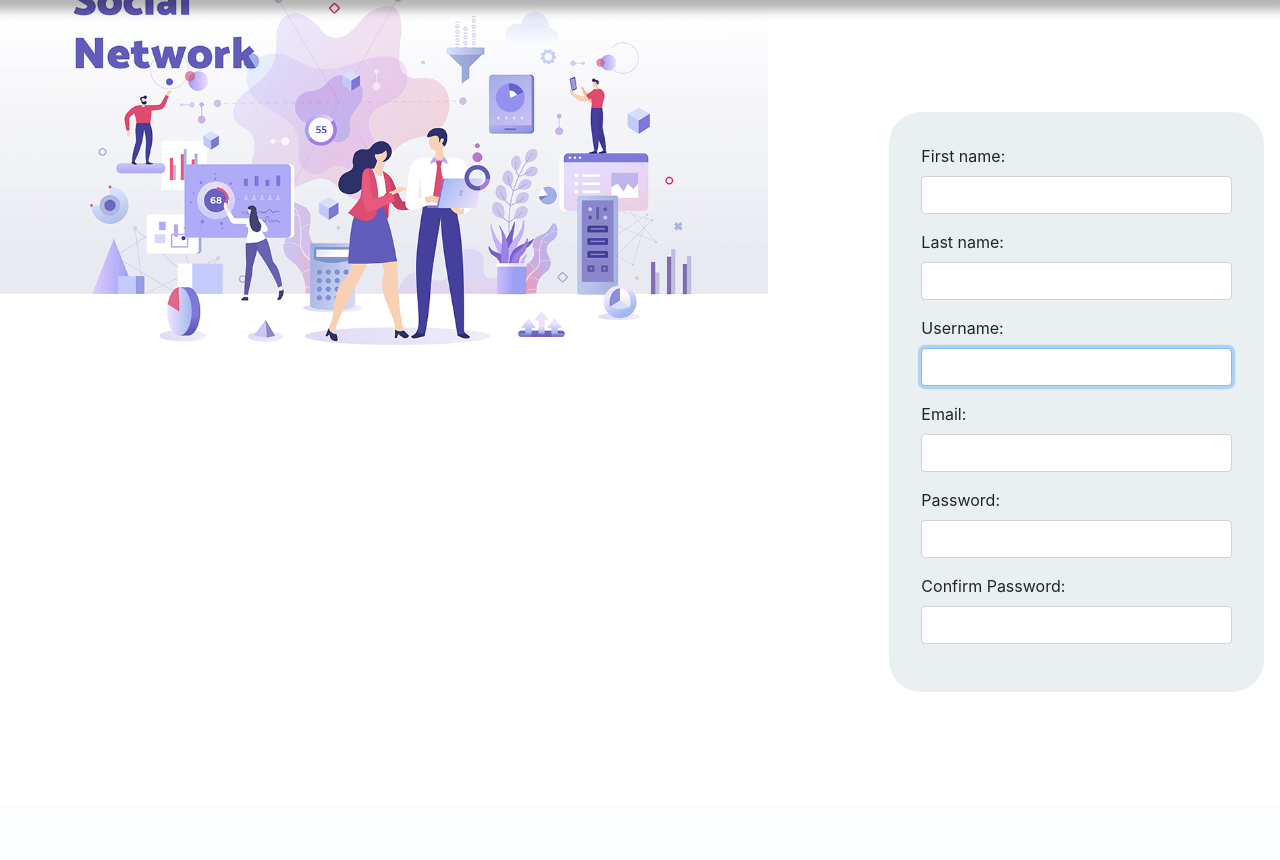
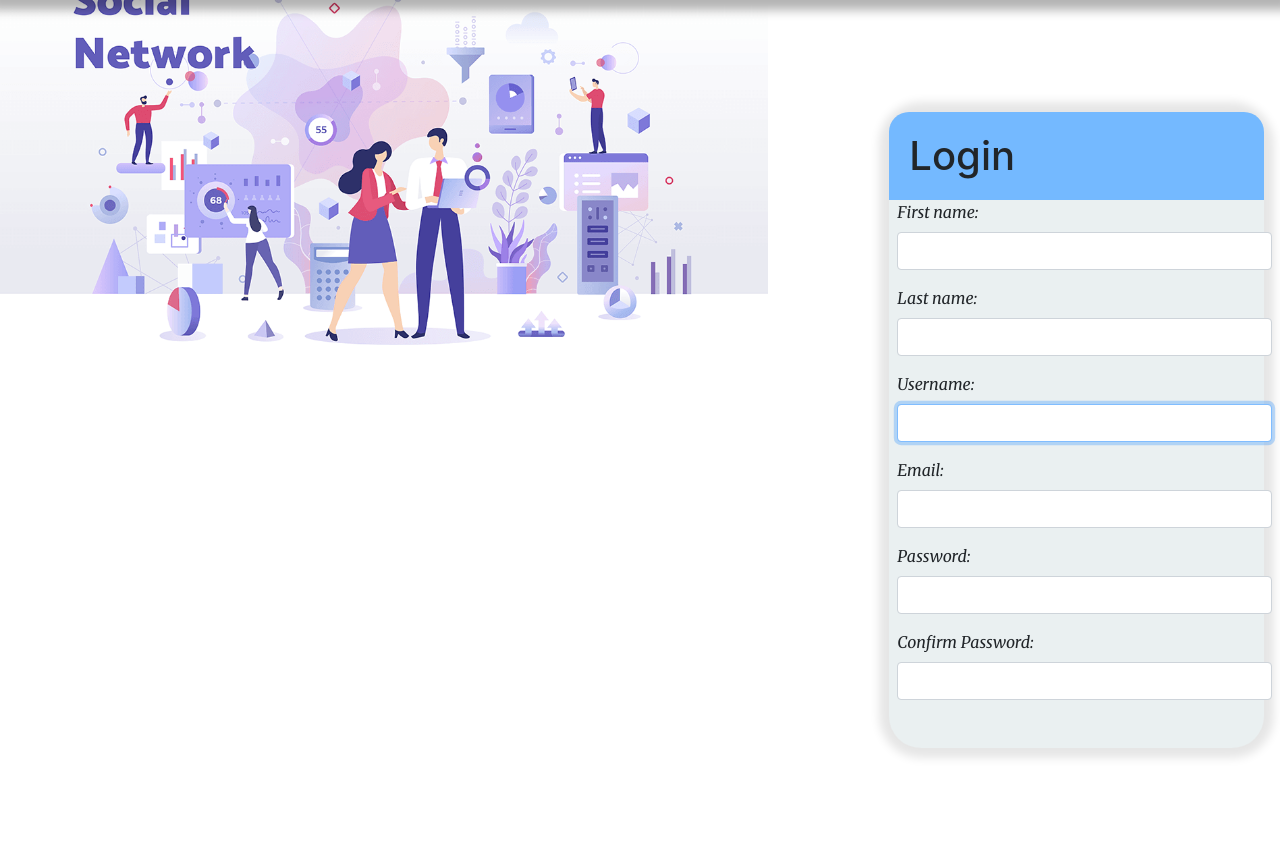
Before and after one commit to tushar912/Image-Sharing-Blog, a Django app: page /accounts/register/ in a window 1280 px wide. Shown: the part 72-932 px from the top of the page. Before the commit the page ends 764 px from the top, so only its background shows below. Run offline with Django 3.2, Linux system fonts and the light colour scheme; some libraries are stand-ins or nearby versions.

Commit message:
added h1

```diff
--- a/img/accounts/templates/registration/register.html
+++ b/img/accounts/templates/registration/register.html
@@ -3,16 +3,35 @@
 
 {% block style %}
 <style>
-label{
+form label{
+  font-family: 'Merriweather', serif;
 
 }
+form h1{
+  background-color: #74B9FF!important;
+  margin:0;
+  padding: 0.5em;
+  border-radius: 0.5em 0.5em 0 0;
 
+}
 form{
+  padding-top:0!important;
+  padding-left:0!important;
+  padding-right:0!important;
     background-color: #EAF0F1;
     margin: 7em 1em;
     padding: 2em 2em;
     border-radius: 2em;
+    box-shadow: 0px 0px 10px 10px rgba(0, 0, 0, 0.1);
 
+}
+form label{
+  padding-left: 0.5em;
+  padding-right: 0.5em;
+}
+form input{
+  margin-left: 0.5em;
+  margin-right: 0.5em;
 }
 </style>
 
@@ -20,7 +39,9 @@ form{
 {% block content %}
 <div class="row justify-content-end">
   <div class = 'col-6 col-md-4'>
+
 <form action="{% url 'accounts:register' %}" method="POST">
+  <h1>Login</h1>
     {% csrf_token %}
     {% for field in form %}
       {% if field.errors %}
```
